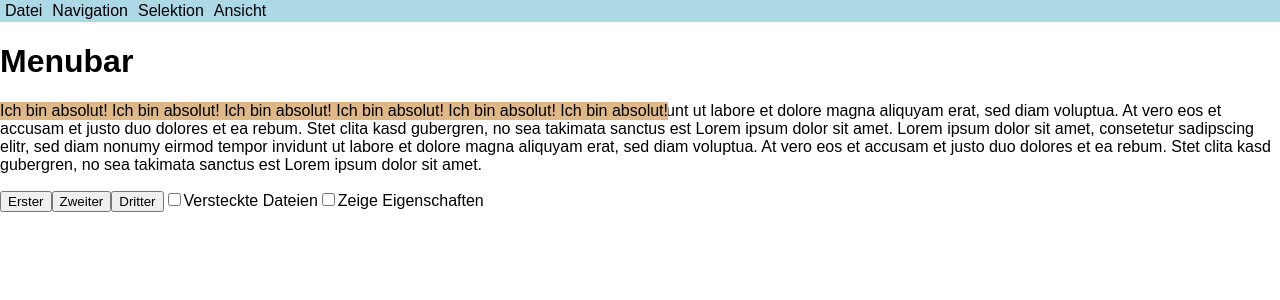
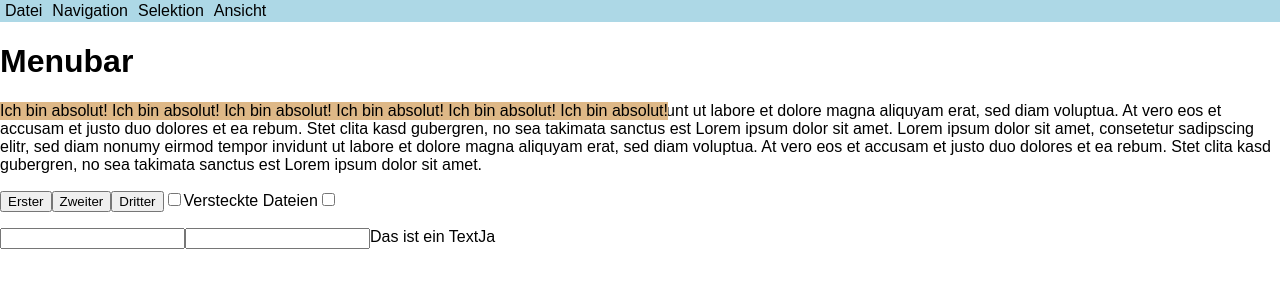
Before and after one commit to uriegel/menubar-react, a React (Create React App) app: page / in a window 1280 px wide. Shown: the top 300 px of the page. Built offline with nearby package versions, Linux system fonts and the light colour scheme.

Commit message:
ContextMenuControl

```diff
--- a/src/App.tsx
+++ b/src/App.tsx
@@ -1,6 +1,6 @@
 import { useRef, useState } from 'react'
 import './App.css'
-import Menubar, { MenuItemType } from './component'
+import Menubar, { ContextMenuControl, MenuItemType } from './component'
 
 const App = () => {
 
@@ -145,9 +145,51 @@ const App = () => {
 				<input type="checkbox" id="isHidden"/>
 				<span>Versteckte Dateien</span>
 				<input type="checkbox" id="showProperties"/>
-				<span>Zeige Eigenschaften</span>
 			</p>
 			</div>
+			<div>
+				<input></input>
+				<input></input>
+				<ContextMenuControl items={[
+					{
+						name: "_Umbenennen auch",
+						type: MenuItemType.MenuItem
+					}, {
+						name: "Er_weitertes Umbenennen",
+						type: MenuItemType.MenuItem
+					}, { type: MenuItemType.Separator
+					}, {
+						name: "_Kopieren",
+						type: MenuItemType.MenuItem,
+						key: "COPY"
+					}, {
+						name: "_Verschieden",
+						type: MenuItemType.MenuItem
+					}, {
+						name: "_Löschen",
+						type: MenuItemType.MenuItem,
+					}, { type: MenuItemType.Separator
+					}, {
+						name: "_Ordner anlegen",
+						type: MenuItemType.MenuItem
+					}, {
+						name: "_Eigenschaften",
+						type: MenuItemType.MenuItem
+					}, {
+						name: "Öffnen _mit",
+						type: MenuItemType.MenuItem
+					}, { type: MenuItemType.Separator
+					}, {
+						name: "_Beenden",
+						type: MenuItemType.MenuItem,
+						key: "END"
+					}]}
+				>
+					Das ist ein Text
+				</ContextMenuControl>
+
+			</div>
+
 		</div>
 	)
 }
--- a/src/component/Menubar.css
+++ b/src/component/Menubar.css
@@ -24,3 +24,8 @@
     margin: 0;
     height: 100%;
 }
+
+.mbr--context-menu-control {
+    float: left;
+    position: fixed;
+}
--- a/src/component/index.tsx
+++ b/src/component/index.tsx
@@ -1,7 +1,8 @@
-import React, { useEffect, useRef, useState } from 'react'
+import React, { ReactNode, useEffect, useRef, useState } from 'react'
 import './Menubar.css'
 import { checkShortcut, getShortcuts, Shortcut } from './shortcuts'
 import { SubMenu } from './SubMenu'
+import { SubMenuList } from './SubMenuList'
 
 export enum MenuItemType {
     MenuItem,
@@ -204,4 +205,40 @@ const Menubar = ({ items, onAction, autoMode }: MenubarProps) => {
 
 export default Menubar
 
+interface ContextMenuControlProps {
+    children: ReactNode
+    items: MenuItemProps[]
+}
+
+
+export const ContextMenuControl = ({ items, children }: ContextMenuControlProps) => {
+    const onAction = (k: string)=> {
+
+    }
+
+    const getContent = () => {
+        let content = [] as any[]
+        React.Children.forEach(children, child =>
+            content.push(child))
+        return content
+    }
+
+    const [ opened, setOpened] = useState(false)
+
+    const onToggle = () => setOpened(!opened)
+
+    return (
+        <span className='mbr--context-menu-control'>
+            {getContent() }
+            <span onClick={onToggle} >Ja</span>
+            <div className='mbr--submenu'>
+                { opened &&
+                    (<SubMenuList items={items} isAccelerated={false} onAction={onAction} />)
+                }
+            </div>
+        </span>
+    )
+}
+
+
 // TODO Shortcuts not working for checkable menu items: global check state map as react state
```
Also changed, not shown: 1 other file (tests, documents, lock files or other folders).
